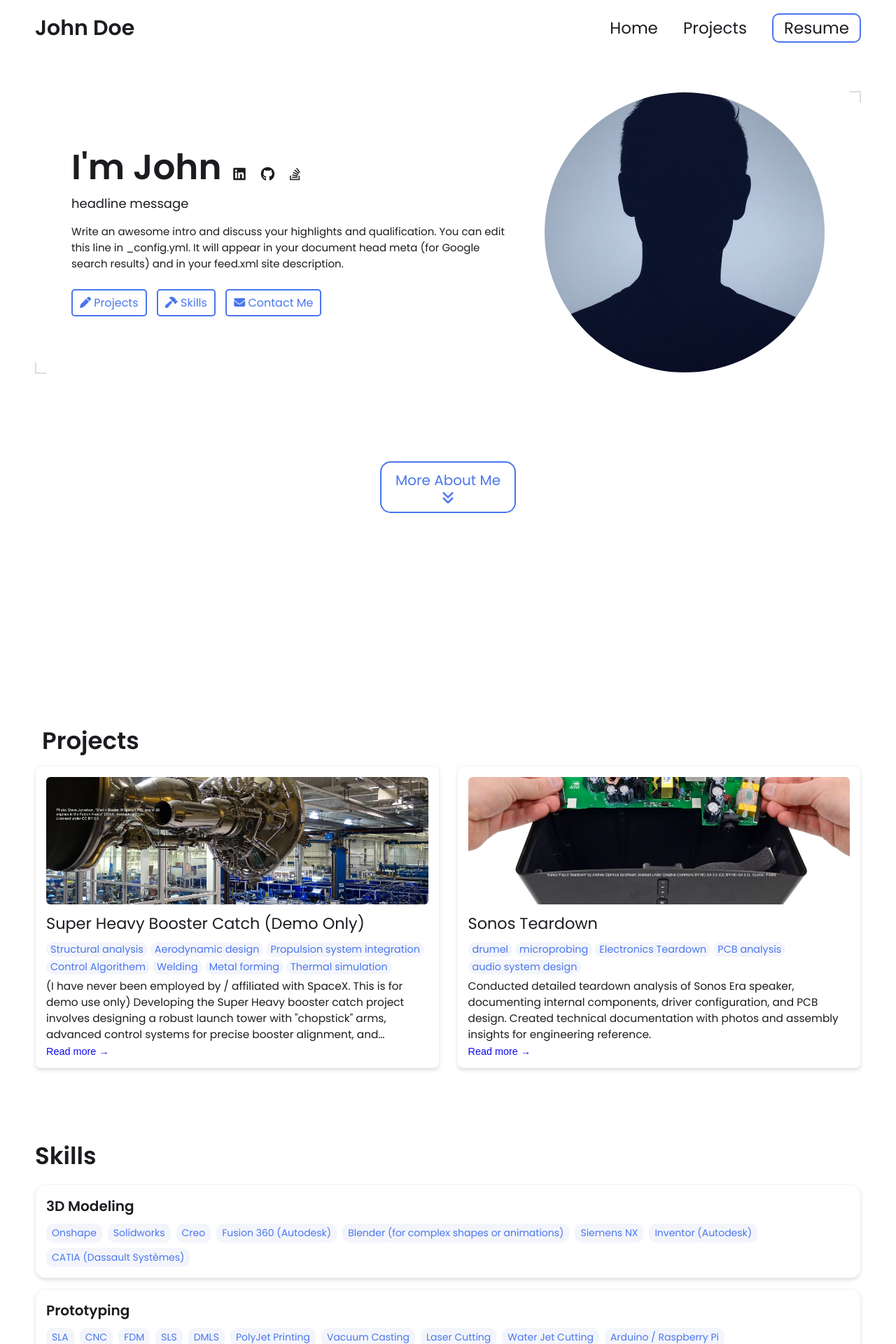
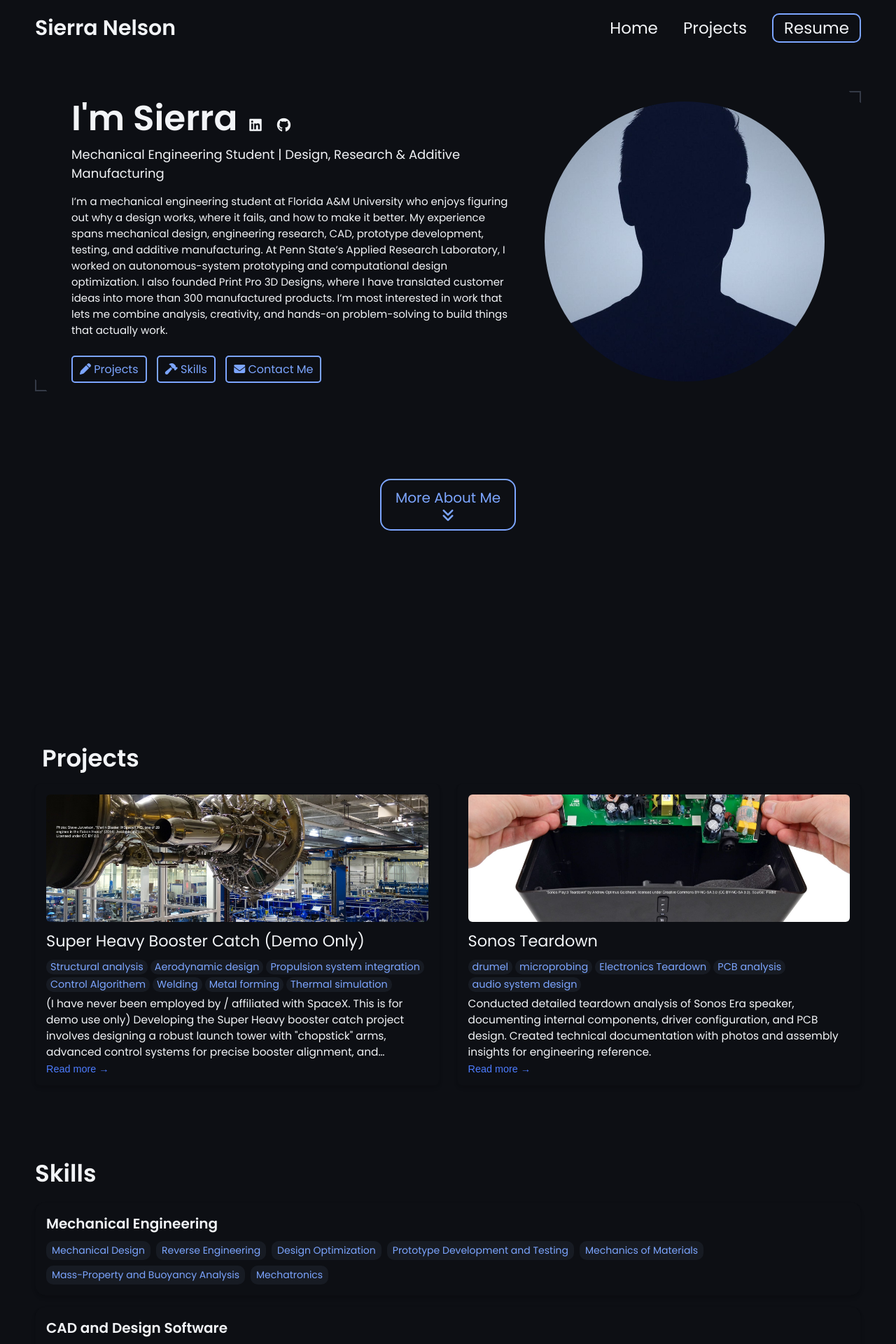
Before and after one commit to sierranels007/sierranels007.github.io, a Jekyll site: the page built from index.html, in a window 1280 px wide. Shown: the top 1920 px of the page at 70% size. Built offline with Jekyll 4.4.1, drawn with Linux system fonts in a browser that asks for light colours; some of the changed text lies outside the part shown.

Commit message:
Personalize portfolio profile, skills, and theme

```diff
--- a/_config.yml
+++ b/_config.yml
@@ -7,132 +7,100 @@
 
 # Main Page Setup
 
-title: John Doe's Portfolio # This is what shows up in the tab of the browser
-
+title: "Sierra Nelson | Mechanical Engineering Portfolio"
 
 
 # Hero Section
-name: John Doe
-headline: headline message
-description: >- # dont remove this line. this will ignore all new lines until the next section
-  Write an awesome intro and discuss your highlights and qualification. You can edit this
-  line in _config.yml. It will appear in your document head meta (for
-  Google search results) and in your feed.xml site description.
+name: Sierra Nelson
+headline: Mechanical Engineering Student | Design, Research & Additive Manufacturing
 
-# Place your profile image in /assets/images/profile-image/folder and edit the file name
+description: >-
+  I’m a mechanical engineering student at Florida A&M University who enjoys
+  figuring out why a design works, where it fails, and how to make it better.
+  My experience spans mechanical design, engineering research, CAD, prototype
+  development, testing, and additive manufacturing. At Penn State’s Applied
+  Research Laboratory, I worked on autonomous-system prototyping and
+  computational design optimization. I also founded Print Pro 3D Designs,
+  where I have translated customer ideas into more than 300 manufactured
+  products. I’m most interested in work that lets me combine analysis,
+  creativity, and hands-on problem-solving to build things that actually work.
+
+
+# Profile image
 profile_image: ./assets/images/profile-image/avatar.jpeg
 
 
-# Link your resume
-# You can place your resume in assets/resume/{resume.pdf or add external link such as pdf saved in google drive
-resume-url: https://drive.google.com/file/d/13Z3duVzh-gguPU5r03oJVEE6rV9rd3DS/view?usp=sharing # or /assets/resume/resume.pdf
+# Resume
+resume-url: https://drive.google.com/file/d/13Z3duVzh-gguPU5r03oJVEE6rV9rd3DS/view?usp=sharing
 
 
-# Set up external links - this will show up as small icons next to your name.
-
-external-links:    # input only your own url slug. The icons with missing entries will not appear.
-  linkedin: test    # https://www.linkedin.com/in/{your url slug}
-  github: leea12    # https://github.com/{your url slug}
-  stackoverflow: test      # https://stackoverflow.com/users/{your url slug}
-  medium:            # https://medium.com/@{your url slug}
-  x-twitter:   # https://x.com/{your url slug}
-  threads:            # https://threads.net/@{your url slug}
-  instragram:       # https://instagram.com/{your url slug}
-  youtube:           # https://youtube.com/@{your url slug}
-  discord:            # https://discord.com/users/{your url slug}
-  bluesky:           # https://bsky.app/profile/{your url slug}
+# External links
+external-links:
+  linkedin: sierra-nelson04
+  github: sierranels007
+  stackoverflow:
+  medium:
+  x-twitter:
+  threads:
+  instragram:
+  youtube:
+  discord:
+  bluesky:
 
 
 # Skills Section - Add the list of your Skills by categories/tools. The indentation for each level needs to be precise.
 skills:
-  - category: 3D Modeling
+  - category: Mechanical Engineering
     tools:
-    - Onshape
-    - Solidworks
-    - Creo
-    - Fusion 360 (Autodesk)
-    - Blender (for complex shapes or animations)
-    - Siemens NX
-    - Inventor (Autodesk)
-    - CATIA (Dassault Systèmes)
-  - category: Prototyping
+      - Mechanical Design
+      - Reverse Engineering
+      - Design Optimization
+      - Prototype Development and Testing
+      - Mechanics of Materials
+      - Mass-Property and Buoyancy Analysis
+      - Mechatronics
+
+  - category: CAD and Design Software
     tools:
-    - SLA
-    - CNC
-    - FDM
-    - SLS
-    - DMLS
-    - PolyJet Printing
-    - Vacuum Casting
-    - Laser Cutting
-    - Water Jet Cutting
-    - Arduino / Raspberry Pi
-    - Breadboarding for circuit testing
-  - category: Design Standards / Practices
+      - SolidWorks
+      - Siemens NX
+      - AutoCAD
+      - Shapr3D
+
+  - category: Additive Manufacturing
     tools:
-    - GD&T ASME Y14
-    - ISO fits and tolerances
-    - PLM (PTC Windchill / Arena)
-  - category: PCB Design
+      - Design for Additive Manufacturing
+      - FDM Additive Manufacturing
+      - Rapid Prototyping
+      - Multicolor FDM Production
+      - Print-Parameter Optimization
+      - Dimensional Refinement
+      - Quality Control and Troubleshooting
+      - Bambu Lab A1 with AMS
+      - Elegoo Neptune 3 Pro
+      - Bambu Studio
+      - Ultimaker Cura
+
+  - category: Technical Computing
     tools:
-    - Altium Designer
-    - Altium
-    - Eagle
-    - KiCad
-  - category: Problem Solving / Risk Management
-    tools:
-    - Root Cause Analysis (e.g., 5 Whys, Fishbone Diagram)
-    - DFMEA / PFMEA
-    - Six Sigma methodologies
-    - Shain Red-X
+      - Python
+      - NumPy
+      - pymoo
+      - C++
+
+# Contact form
+# Leave blank until a Formspree account is connected.
+formspree-key:
 
 
-# Contact Form Setup. Setup an account and copy over the key. When someone fills out the form, it will be received in your email.
-formspree-key:   https://formspree.io/f/{8-digit key}
-
-
-
-# Active theme (Updatethis to switch themes). Make sure to keep the indentation the samne.
-colors: # this is the basic theme
-  text: "#1a1c20"
-  border: "#ddd"
-  link: "#4a76ee"
-  highlight: "#0c0cf2"
-  background: "#ffffff"
-  light_background: "#f3f5fb"
-
-# A few examples.
-basic theme:
-  text: "#1a1c20"
-  border: "#ddd"
-  link: "#4a76ee"
-  highlight: "#0c0cf2"
-  background: "#ffffff"
-  light_background: "#f3f5fb"
-
-  mint theme:
-  text: "#2c3333"
-  border: "#e0f2ef"
-  link: "#40b3a2"
-  highlight: "#2a9d8f"
-  background: "#f7fbfa"
-  light_background: "#f0f9f7"
-
-lemon theme:
-  text: "#2d2926"
-  border: "#f7f3e3"
-  link: "#ffc94d"
-  highlight: "#ffb800"
-  background: "#fffdf5"
-  light_background: "#fff9e6"
-
-  pink theme:
-  text: "#2d2d2d"
-  border: "#f8e2e2"
-  link: "#ff8fa3"
-  highlight: "#ff4d6d"
-  background: "#fff8f8"
-  light_background: "#fff5f6"
+# Active color theme
+colors:
+  text: "#F2F4F7"
+  border: "#343A46"
+  link: "#7CA5FF"
+  highlight: "#4D7CFE"
+  background: "#0D0F14"
+  light_background: "#171B23"
 
 
 
```
